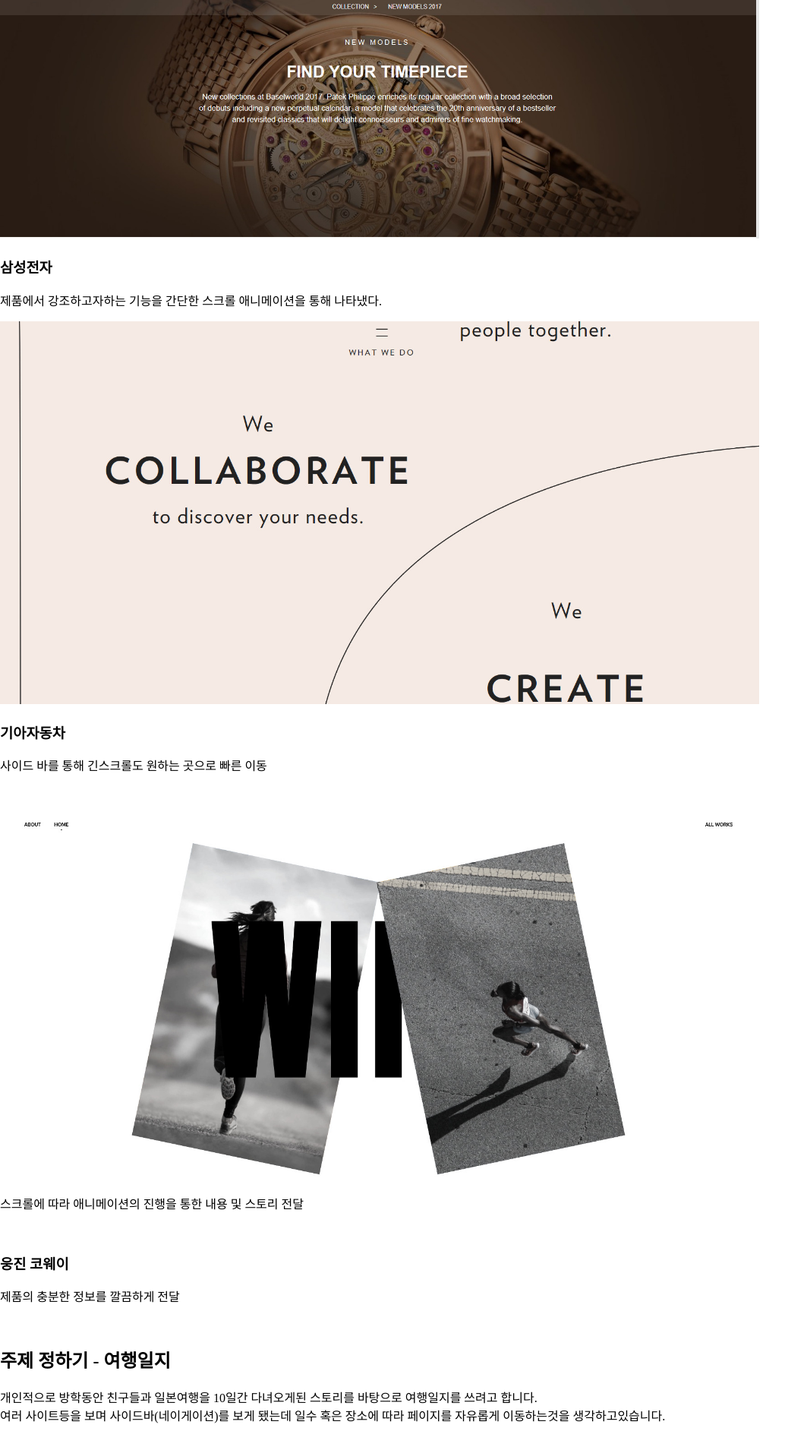
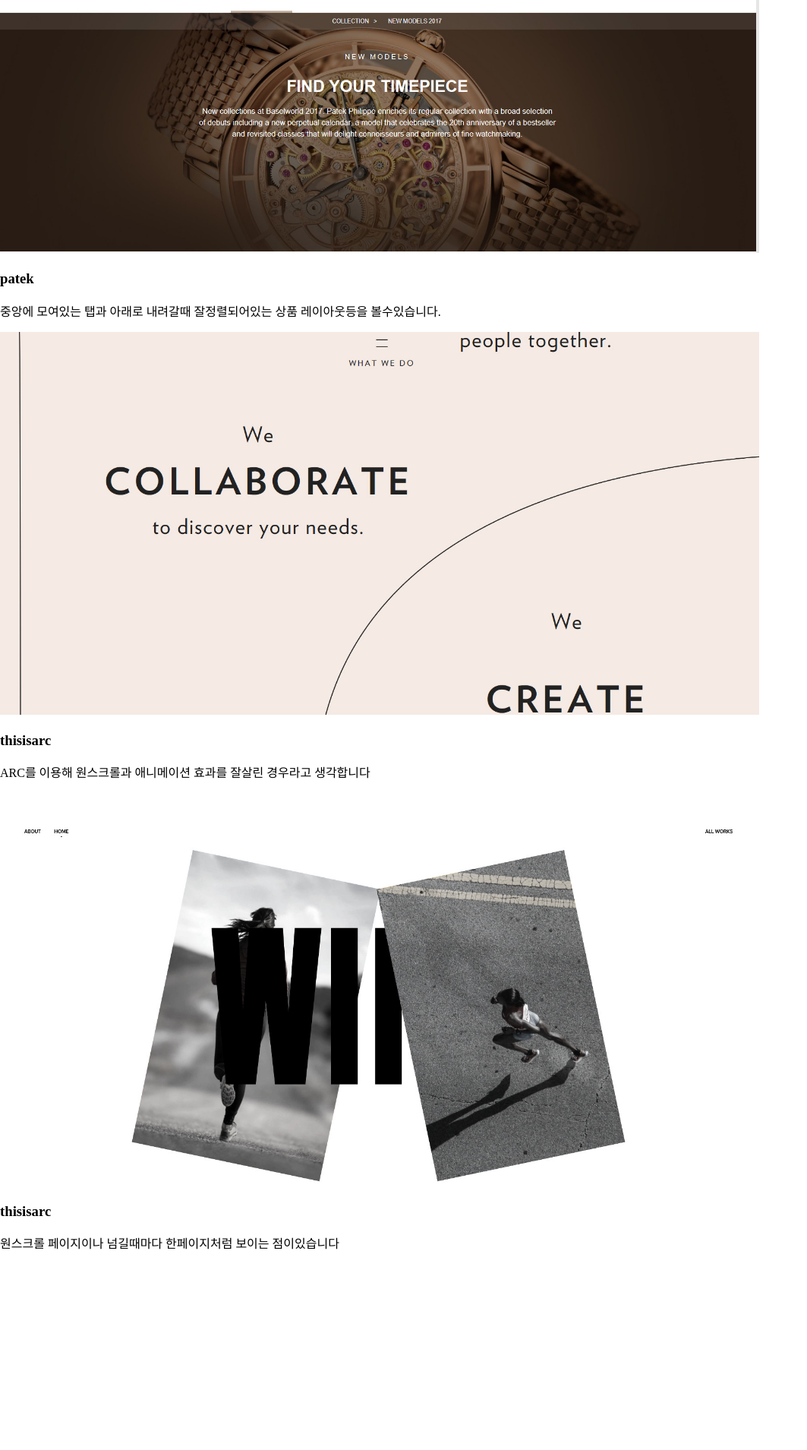
Before and after one commit to piano4251/aar, a plain HTML site: page index.html in a window 1280 px wide. Shown: the part 855-2764 px from the top of the page at 76% size, without its empty margins (0-1063 px from the left). After the commit the page ends 2555 px from the top, so only its background shows below. Drawn offline with Linux system fonts and the light colour scheme.

Commit message:
Update index.html

```diff
--- a/index.html
+++ b/index.html
@@ -23,38 +23,31 @@
 			<br>
 		</a>
 
-		<h3>삼양라면</h3>
-		<p>제품의 항목별 깔끔한 분류 및 정보 제공</p>
+		<h3>Ethereum</h3>
+		<p>한동안 유명했었던 블록체인 시스템 2세대로 간단한 원스크롤 페이지이나 수백억이상의 금액 투자는 이사이트의 제작과 사업계획서 즉 백서에서 탄생했습니다  사이트에서 주로 볼수있는건 간결함으로 다른 탭없이 필요한 정보만을 보여준점입니다
+</p>
 		<br>
 
-		<a href="http://www.samsung.com/global/galaxy/galaxy-note8/"target="_new">
+		<a href="https://www.patek.com"target="_new">
 			<img src="2.jpg">
 		</a>
-		<h3>삼성전자</h3>
-		<p>제품에서 강조하고자하는 기능을 간단한 스크롤 애니메이션을 통해 나타냈다.</p>
+		<h3>patek</h3>
+		<p>중앙에 모여있는 탭과 아래로 내려갈때 잘정렬되어있는 상품 레이아웃등을 볼수있습니다.</p>
 
 
-		<a href="http://www.kia.com/kr/vehicles/k3/features.html"target="_new">
+		<a href="http://thisisarc.com/what-we-do"target="_new">
 			<img src="3.jpg">
 		</a>
-		<h3>기아자동차</h3>
-		<p>사이드 바를 통해 긴스크롤도 원하는 곳으로 빠른 이동</p>
+		<h3>thisisarc</h3>
+		<p>ARC를 이용해 원스크롤과 애니메이션 효과를 잘살린 경우라고 생각합니다 </p>
 		<br>
 
-		<a href="https://www.unlockingcities.com/en/#0"target="_new">
+		<a href="http://flavinsky.com/home/wiivv"target="_new">
 			<img src="4.jpg">
 		</a>
-		<p>스크롤에 따라 애니메이션의 진행을 통한 내용 및 스토리 전달</p>
+		<h3>thisisarc</h3>
+		<p>원스크롤 페이지이나 넘길때마다 한페이지처럼 보이는 점이있습니다 </p>
 		<br>
-
-
-		<h3>웅진 코웨이</h3>
-		<p>제품의 충분한 정보를 깔끔하게 전달</p>
-		<br>
-
-		<h2>주제 정하기 - 여행일지 </h2>
-		<p>개인적으로 방학동안 친구들과 일본여행을 10일간 다녀오게된 스토리를 바탕으로 여행일지를 쓰려고 합니다.<br>
-		여러 사이트등을 보며 사이드바(네이게이션)를 보게 됐는데 일수 혹은 장소에 따라 페이지를 자유롭게 이동하는것을 생각하고있습니다.</p>
 
 		<br>
 	</body>
```
